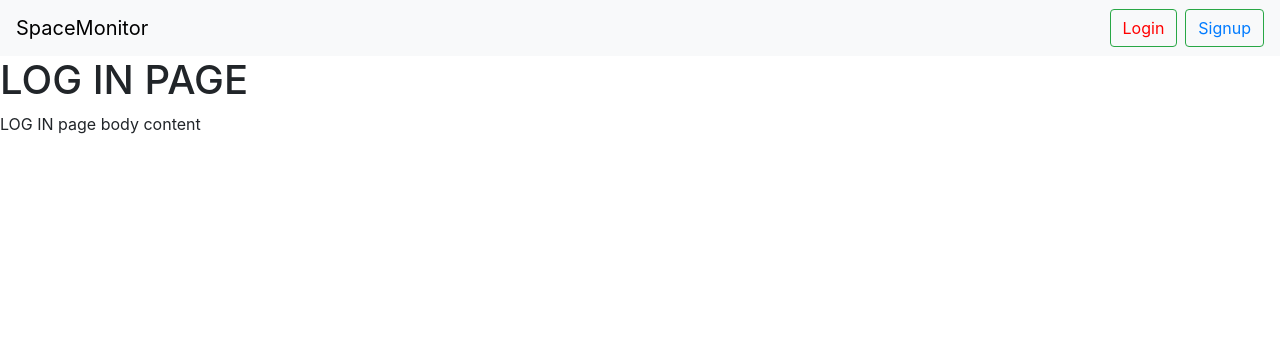
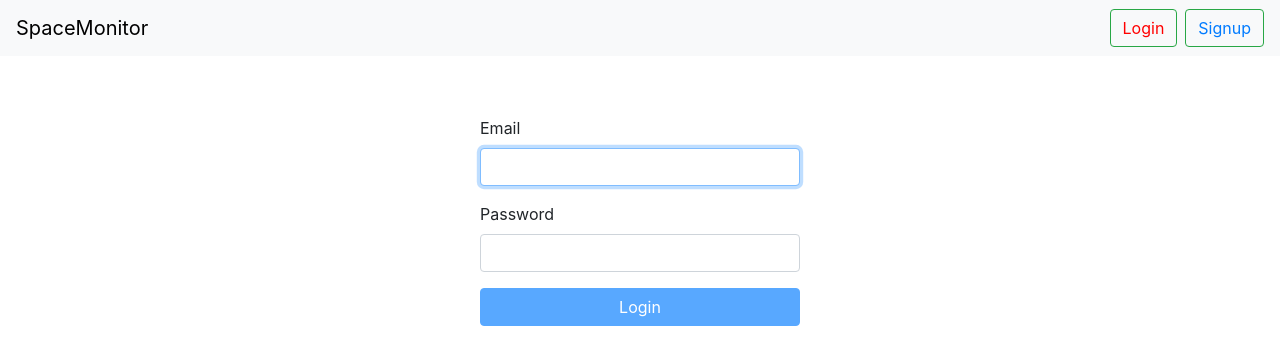
Before and after one commit to bryan-wu/powwowEnergyCapstone, a React (Create React App) app in the folder frontend/: page /login in a window 1280 px wide. Shown: the top 364 px of the page. Built offline with nearby package versions, Linux system fonts and the light colour scheme; what @react-pdf/renderer would draw is missing.

Commit message:
login page mockup complete

```diff
--- a/frontend/package.json
+++ b/frontend/package.json
@@ -5,6 +5,7 @@
   "dependencies": {
     "@react-pdf/renderer": "^1.6.7",
     "axios": "^0.19.0",
+    "bootstrap": "^4.3.1",
     "google-map-react": "^1.1.5",
     "react": "^16.10.2",
     "react-dom": "^16.10.2",
@@ -32,5 +33,8 @@
       "last 1 firefox version",
       "last 1 safari version"
     ]
+  },
+  "devDependencies": {
+    "react-bootstrap": "^1.0.0-beta.14"
   }
 }
--- /dev/null
+++ b/frontend/src/components/Login.css
@@ -0,0 +1,10 @@
+@media all and (min-width: 480px) {
+  .Login {
+    padding: 60px 0;
+  }
+
+  .Login form {
+    margin: 0 auto;
+    max-width: 320px;
+  }
+}
--- a/frontend/src/components/Login.js
+++ b/frontend/src/components/Login.js
@@ -1,4 +1,50 @@
-import React from 'react';
+import React, { useState } from "react";
+import { Button, FormGroup, FormControl, FormLabel } from "react-bootstrap";
+import "./Login.css";
+
+export default function Login(props) {
+  const [email, setEmail] = useState("");
+  const [password, setPassword] = useState("");
+
+  function validateForm() {
+    return email.length > 0 && password.length > 0;
+  }
+
+  function handleSubmit(event) {
+    event.preventDefault();
+  }
+
+  return (
+    <div className="Login">
+      <form onSubmit={handleSubmit}>
+        <FormGroup controlId="email" bsSize="large">
+          <FormLabel>Email</FormLabel>
+          <FormControl
+            autoFocus
+            type="email"
+            value={email}
+            onChange={e => setEmail(e.target.value)}
+          />
+        </FormGroup>
+        <FormGroup controlId="password" bsSize="large">
+          <FormLabel>Password</FormLabel>
+          <FormControl
+            value={password}
+            onChange={e => setPassword(e.target.value)}
+            type="password"
+          />
+        </FormGroup>
+        <Button block bsSize="large" disabled={!validateForm()} type="submit">
+          Login
+        </Button>
+      </form>
+    </div>
+  );
+}
+
+
+
+/*import React from 'react';
 
 
 const Login = () => {
@@ -12,3 +58,4 @@
 }
 
 export default Login;
+*/
```
Also changed, not shown: frontend/src/components/Signup.js (+47 -0 lines).
